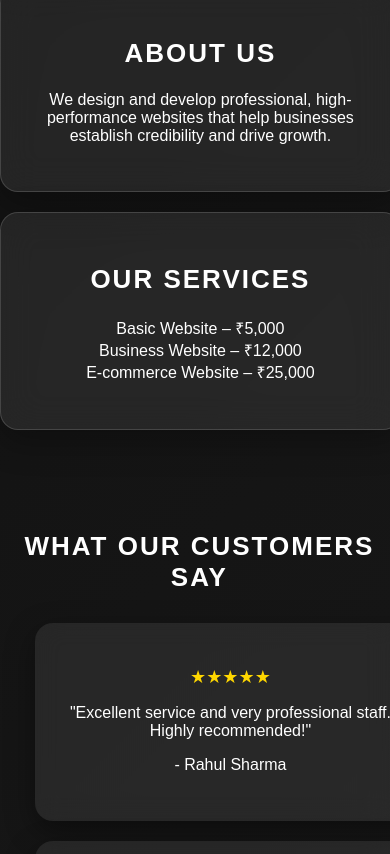
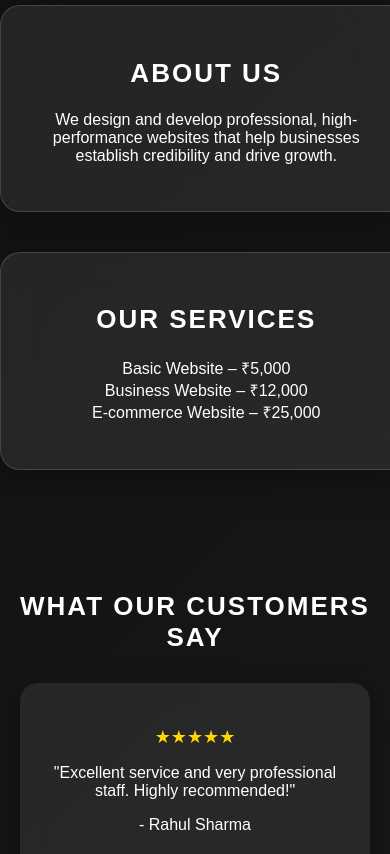
Before and after one commit to Nimratpalsingh/demo-business-site, a plain HTML site: page index.html in a window 390 px wide. Shown: the part 324-1178 px from the top of the page. Drawn offline with Linux system fonts and the light colour scheme.

Commit message:
Update style.css

```diff
--- a/style.css
+++ b/style.css
@@ -91,7 +91,8 @@
 }
 .testimonials {
     padding: 60px 20px;
-    background: transparent;
+    max-width: 700px;
+    margin: 0 auto;
 }
 
 .testimonials h2 {
@@ -106,7 +107,7 @@
     background: rgba(255, 255, 255, 0.08);
     backdrop-filter: blur(12px);
     padding: 25px;
-    margin: 20px 15px;   /* Equal side spacing */
+    margin: 20px 0;   /* Only vertical spacing */
     border-radius: 18px;
     box-shadow: 0 10px 30px rgba(0,0,0,0.4);
     color: white;
@@ -348,10 +349,6 @@
         font-size: 14px;
     }
 
-    .testimonial-box {
-        width: 95%;
-    }
-
     .about,
     .services {
         width: 95%;
@@ -364,22 +361,6 @@
 
 }
 
-@media (max-width: 768px) {
-
-    .about,
-    .services,
-    .testimonials {
-        width: 92%;
-        margin: 20px auto;
-        border-radius: 18px;
-    }
-
-    body {
-        overflow-x: hidden;
-    }
-
-}
-
 body {
     overflow-x: hidden;
 }
```
